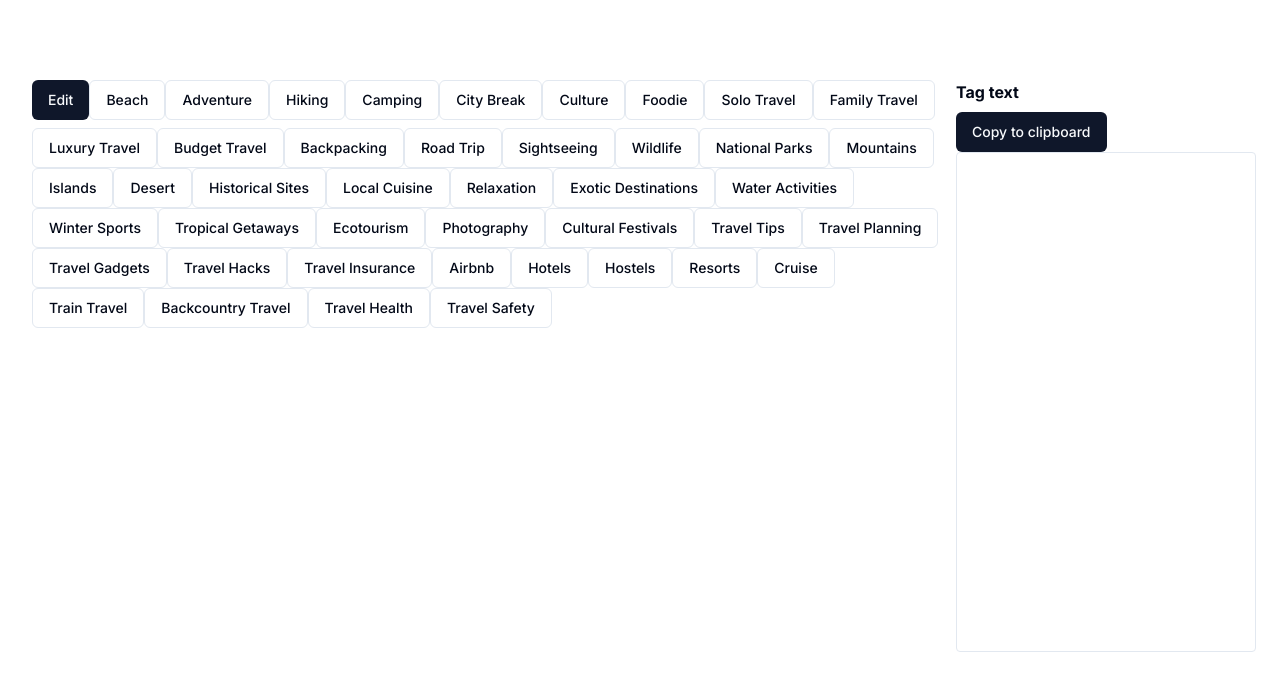
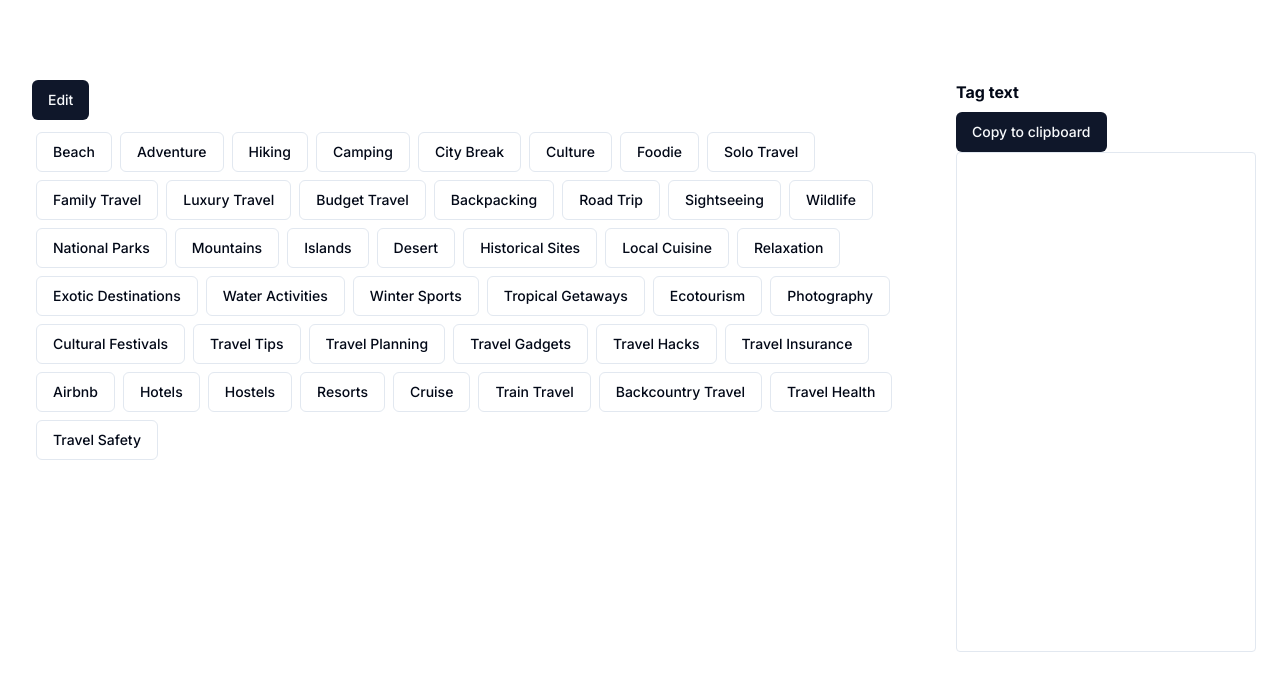
Before and after one commit to quangnvo/alata, a Next.js app: page / in a window 1280 px wide. Shown: the top 690 px of the page. Built offline with nearby package versions, Linux system fonts and the light colour scheme.

Commit message:
add the gap between buttons

```diff
--- a/components/TagBoard.tsx
+++ b/components/TagBoard.tsx
@@ -102,7 +102,7 @@
 
 	const renderTags = () => {
 		return tags.map((tag) => (
-			<div key={tag} className="inline-block">
+			<div key={tag} className="inline-block p-1" >
 
 				<Button
 					variant={`${textValue.split(',').map((t) => t.trim()).includes(tag) ? 'default' : 'outline'}`}
@@ -129,9 +129,11 @@
 			<div className="col-span-9">
 
 				{/* Button Edit */}
-				<Button className='mb-2' onClick={handleEditClick}>
-					{editMode ? 'Done' : 'Edit'}
-				</Button>
+				<div>
+					<Button className='mb-2' onClick={handleEditClick}>
+						{editMode ? 'Done' : 'Edit'}
+					</Button>
+				</div>
 
 				{/* Tags */}
 				{renderTags()}
```
